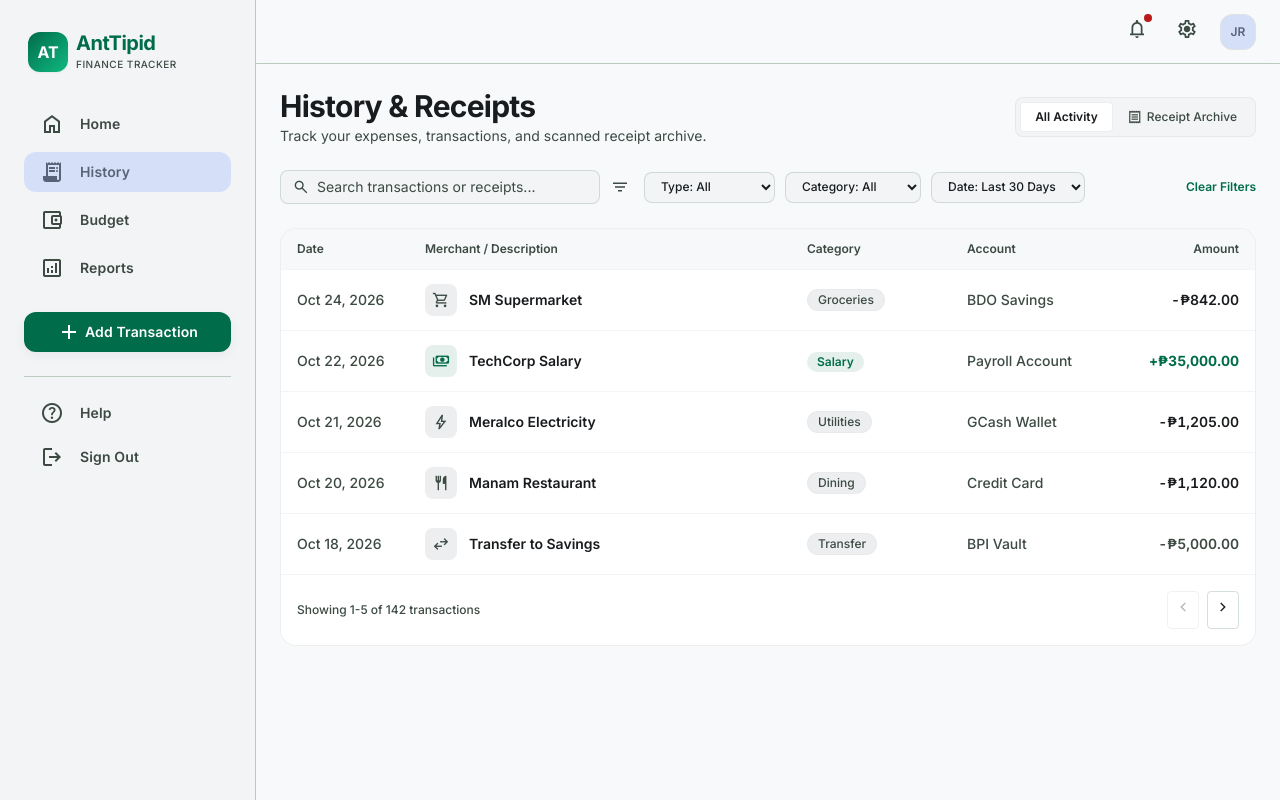
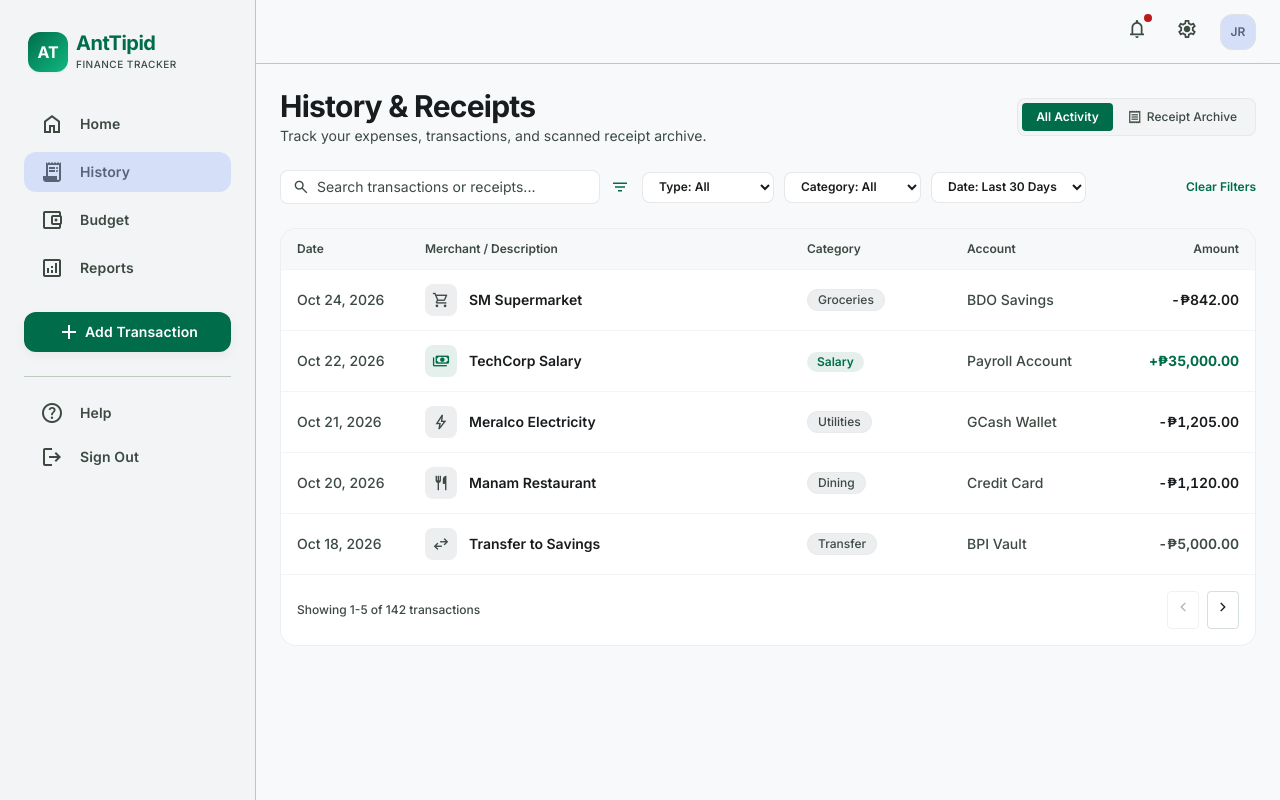
Before and after one commit to WWH16/AntTipid, a Django app: page /transactions/ in a window 1280 px wide. Run offline with Django 5.2, Linux system fonts and the light colour scheme; some libraries are stand-ins or nearby versions.

Commit message:
fix the color on the tab and the filter

```diff
--- a/dashboard/templates/dashboard/transactions.html
+++ b/dashboard/templates/dashboard/transactions.html
@@ -19,7 +19,7 @@
             <!-- View Switcher (All Activity vs Receipt Archive) -->
             <div class="flex items-center gap-2 self-stretch sm:self-auto justify-between sm:justify-end">
                 <div class="flex bg-surface-container-low rounded-xl p-1 border border-surface-variant/60 shadow-xs" id="view-mode-toggle-group">
-                    <button id="btn-view-transactions" class="btn-view-mode px-3.5 py-1.5 rounded-lg bg-surface-container-lowest text-on-surface border border-surface-variant/60 font-label-md text-xs font-semibold shadow-xs transition-all flex items-center gap-1 cursor-pointer">All Activity</button>
+                    <button id="btn-view-transactions" class="btn-view-mode px-3.5 py-1.5 rounded-lg bg-primary text-on-primary font-label-md text-xs font-semibold shadow-xs transition-all flex items-center gap-1 cursor-pointer">All Activity</button>
                     <button id="btn-view-receipts" class="btn-view-mode px-3.5 py-1.5 rounded-lg font-label-md text-xs text-on-surface-variant hover:text-on-surface font-medium transition-all flex items-center gap-1 cursor-pointer">
                         <span class="material-symbols-outlined text-[16px]">receipt</span>
                         Receipt Archive
@@ -36,11 +36,11 @@
             <div class="flex gap-2">
                 <div class="relative flex-grow">
                     <span class="material-symbols-outlined absolute left-3 top-1/2 -translate-y-1/2 text-on-surface-variant text-[18px]">search</span>
-                    <input id="input-search-mobile" class="w-full pl-9 pr-3 h-10 bg-surface-container-low border border-surface-variant/80 rounded-xl text-body-sm text-on-surface placeholder:text-on-surface-variant outline-none focus:ring-2 focus:ring-primary/20 focus:border-primary" placeholder="Search transactions or receipts..." type="text">
+                    <input id="input-search-mobile" class="w-full pl-9 pr-3 h-10 bg-surface-container-lowest border border-surface-variant/80 rounded-xl text-body-sm text-on-surface placeholder:text-on-surface-variant outline-none focus:ring-2 focus:ring-primary/20 focus:border-primary shadow-2xs" placeholder="Search transactions or receipts..." type="text">
                 </div>
-                <button id="btn-open-filter-mobile" class="h-10 px-3 bg-surface-container-low border border-surface-variant/80 rounded-xl flex items-center gap-1.5 text-on-surface hover:bg-surface-container-high active:scale-95 transition-all cursor-pointer">
+                <button id="btn-open-filter-mobile" class="h-10 px-3.5 bg-surface-container-lowest border border-surface-variant/80 rounded-xl flex items-center gap-1.5 text-on-surface hover:bg-surface-container-low active:scale-95 transition-all cursor-pointer font-semibold shadow-2xs">
                     <span class="material-symbols-outlined text-[18px]">filter_list</span>
-                    <span class="font-label-sm text-xs font-medium">Filter</span>
+                    <span class="font-label-sm text-xs font-semibold">Filter</span>
                     <span id="badge-active-filters-mobile" class="hidden w-4 h-4 bg-primary text-on-primary rounded-full text-[10px] font-bold flex items-center justify-center">0</span>
                 </button>
             </div>
@@ -51,20 +51,20 @@
             <!-- Desktop Search Bar -->
             <div class="relative flex-1 max-w-xs min-w-[220px]">
                 <span class="material-symbols-outlined absolute left-3 top-1/2 -translate-y-1/2 text-on-surface-variant text-[18px]">search</span>
-                <input id="input-search-desktop" class="w-full pl-9 pr-3 py-1.5 bg-surface-container-low border border-outline-variant/60 rounded-xl text-body-sm text-on-surface placeholder:text-on-surface-variant outline-none focus:border-primary focus:ring-2 focus:ring-primary/20 transition-all" placeholder="Search transactions or receipts..." type="text">
+                <input id="input-search-desktop" class="w-full pl-9 pr-3 py-1.5 bg-surface-container-lowest border border-surface-variant/80 rounded-xl text-body-sm text-on-surface placeholder:text-on-surface-variant outline-none focus:border-primary focus:ring-2 focus:ring-primary/20 transition-all shadow-2xs" placeholder="Search transactions or receipts..." type="text">
             </div>
 
-            <span class="material-symbols-outlined text-on-surface-variant text-[20px] mr-1">filter_list</span>
+            <span class="material-symbols-outlined text-primary text-[20px] mr-0.5">filter_list</span>
 
             <!-- Filter: Type -->
-            <select id="select-type-desktop" class="px-3 py-1.5 rounded-xl border border-outline-variant/60 font-label-sm text-xs text-on-surface bg-surface-container-low hover:bg-surface-container-high focus:ring-2 focus:ring-primary/20 outline-none transition-colors cursor-pointer font-medium">
+            <select id="select-type-desktop" class="px-3 py-1.5 rounded-xl border border-surface-variant/80 font-label-sm text-xs text-on-surface bg-surface-container-lowest hover:bg-surface-container-low focus:ring-2 focus:ring-primary/20 focus:border-primary outline-none transition-all cursor-pointer font-semibold shadow-2xs">
                 <option value="all">Type: All</option>
                 <option value="income">Type: Income</option>
                 <option value="expense">Type: Expense</option>
             </select>
 
             <!-- Filter: Category -->
-            <select id="select-category-desktop" class="px-3 py-1.5 rounded-xl border border-outline-variant/60 font-label-sm text-xs text-on-surface bg-surface-container-low hover:bg-surface-container-high focus:ring-2 focus:ring-primary/20 outline-none transition-colors cursor-pointer font-medium">
+            <select id="select-category-desktop" class="px-3 py-1.5 rounded-xl border border-surface-variant/80 font-label-sm text-xs text-on-surface bg-surface-container-lowest hover:bg-surface-container-low focus:ring-2 focus:ring-primary/20 focus:border-primary outline-none transition-all cursor-pointer font-semibold shadow-2xs">
                 <option value="all">Category: All</option>
                 <option value="Groceries">Groceries</option>
                 <option value="Dining">Dining</option>
@@ -76,7 +76,7 @@
             </select>
 
             <!-- Filter: Date Range -->
-            <select id="select-date-desktop" class="px-3 py-1.5 rounded-xl border border-outline-variant/60 font-label-sm text-xs text-on-surface bg-surface-container-low hover:bg-surface-container-high focus:ring-2 focus:ring-primary/20 outline-none transition-colors cursor-pointer font-medium">
+            <select id="select-date-desktop" class="px-3 py-1.5 rounded-xl border border-surface-variant/80 font-label-sm text-xs text-on-surface bg-surface-container-lowest hover:bg-surface-container-low focus:ring-2 focus:ring-primary/20 focus:border-primary outline-none transition-all cursor-pointer font-semibold shadow-2xs">
                 <option value="30days">Date: Last 30 Days</option>
                 <option value="this-month">Date: This Month</option>
                 <option value="all-time">Date: All Time</option>
@@ -523,7 +523,7 @@
             <div class="flex flex-col gap-1.5">
                 <label class="font-label-md text-xs text-on-surface font-semibold">Transaction Type</label>
                 <div class="grid grid-cols-3 gap-2" id="group-type-pills">
-                    <button data-type="all" class="pill-type py-2 px-3 rounded-xl border border-on-surface bg-on-surface text-inverse-on-surface font-label-md text-xs font-semibold shadow-xs transition-all cursor-pointer text-center">All</button>
+                    <button data-type="all" class="pill-type py-2 px-3 rounded-xl border border-primary bg-primary text-on-primary font-label-md text-xs font-semibold shadow-xs transition-all cursor-pointer text-center">All</button>
                     <button data-type="income" class="pill-type py-2 px-3 rounded-xl border border-surface-variant/60 bg-surface-container-low text-on-surface hover:bg-surface-container-high font-label-md text-xs font-medium transition-all cursor-pointer text-center">Income</button>
                     <button data-type="expense" class="pill-type py-2 px-3 rounded-xl border border-surface-variant/60 bg-surface-container-low text-on-surface hover:bg-surface-container-high font-label-md text-xs font-medium transition-all cursor-pointer text-center">Expense</button>
                 </div>
@@ -533,7 +533,7 @@
             <div class="flex flex-col gap-1.5">
                 <label class="font-label-md text-xs text-on-surface font-semibold">Category</label>
                 <div class="flex flex-wrap gap-1.5" id="group-category-chips">
-                    <button data-cat="all" class="chip-cat px-3 py-1.5 rounded-full border border-on-surface bg-on-surface text-inverse-on-surface font-label-sm text-xs font-semibold shadow-xs transition-all cursor-pointer">All Categories</button>
+                    <button data-cat="all" class="chip-cat px-3 py-1.5 rounded-full border border-primary bg-primary text-on-primary font-label-sm text-xs font-semibold shadow-xs transition-all cursor-pointer">All Categories</button>
                     <button data-cat="Groceries" class="chip-cat px-3 py-1.5 rounded-full border border-surface-variant/60 bg-surface-container-low text-on-surface hover:bg-surface-container-high font-label-sm text-xs font-medium transition-all cursor-pointer">Groceries</button>
                     <button data-cat="Dining" class="chip-cat px-3 py-1.5 rounded-full border border-surface-variant/60 bg-surface-container-low text-on-surface hover:bg-surface-container-high font-label-sm text-xs font-medium transition-all cursor-pointer">Food & Dining</button>
                     <button data-cat="Transportation" class="chip-cat px-3 py-1.5 rounded-full border border-surface-variant/60 bg-surface-container-low text-on-surface hover:bg-surface-container-high font-label-sm text-xs font-medium transition-all cursor-pointer">Transportation</button>
@@ -547,7 +547,7 @@
             <div class="flex flex-col gap-1.5">
                 <label class="font-label-md text-xs text-on-surface font-semibold">Timeframe</label>
                 <div class="grid grid-cols-2 gap-2">
-                    <button data-date="this-month" class="btn-date-range py-2 px-3 h-9 rounded-xl border border-on-surface bg-on-surface text-inverse-on-surface font-body-sm text-xs font-semibold transition-all text-left flex justify-between items-center cursor-pointer shadow-xs">
+                    <button data-date="this-month" class="btn-date-range py-2 px-3 h-9 rounded-xl border border-primary bg-primary text-on-primary font-body-sm text-xs font-semibold transition-all text-left flex justify-between items-center cursor-pointer shadow-xs">
                         <span>This Month</span>
                         <span class="material-symbols-outlined text-[16px]">calendar_today</span>
                     </button>
@@ -562,7 +562,7 @@
         <!-- Action Buttons -->
         <div class="flex items-center justify-end gap-2 pt-3 border-t border-surface-variant/40 mt-1">
             <button id="btn-reset-filters-modal" class="px-3.5 py-2 rounded-xl text-on-surface-variant hover:bg-surface-container-low font-label-md text-xs font-semibold transition-all cursor-pointer">Clear</button>
-            <button id="btn-apply-filters-modal" class="px-4 py-2 rounded-xl bg-on-surface text-inverse-on-surface hover:bg-on-surface/90 font-label-md text-xs font-semibold transition-all shadow-xs active:scale-[0.98] focus-visible:outline-none focus-visible:ring-2 focus-visible:ring-primary cursor-pointer">Apply Filters</button>
+            <button id="btn-apply-filters-modal" class="px-4 py-2 rounded-xl bg-primary text-on-primary hover:bg-primary/90 font-label-md text-xs font-semibold transition-all shadow-xs active:scale-[0.98] focus-visible:outline-none focus-visible:ring-2 focus-visible:ring-primary cursor-pointer">Apply Filters</button>
         </div>
     </div>
 </div>
@@ -579,13 +579,13 @@
         function switchViewMode(mode) {
             if (mode === 'receipts') {
                 btnViewTx.className = 'btn-view-mode px-3.5 py-1.5 rounded-lg font-label-md text-xs text-on-surface-variant hover:text-on-surface font-medium transition-all flex items-center gap-1 cursor-pointer';
-                btnViewReceipts.className = 'btn-view-mode px-3.5 py-1.5 rounded-lg bg-surface-container-lowest text-on-surface border border-surface-variant/60 font-label-md text-xs font-semibold shadow-xs transition-all flex items-center gap-1 cursor-pointer';
+                btnViewReceipts.className = 'btn-view-mode px-3.5 py-1.5 rounded-lg bg-primary text-on-primary font-label-md text-xs font-semibold shadow-xs transition-all flex items-center gap-1 cursor-pointer';
                 secTx.classList.add('hidden');
                 secReceipts.classList.remove('hidden');
                 secReceipts.classList.add('flex');
             } else {
                 btnViewReceipts.className = 'btn-view-mode px-3.5 py-1.5 rounded-lg font-label-md text-xs text-on-surface-variant hover:text-on-surface font-medium transition-all flex items-center gap-1 cursor-pointer';
-                btnViewTx.className = 'btn-view-mode px-3.5 py-1.5 rounded-lg bg-surface-container-lowest text-on-surface border border-surface-variant/60 font-label-md text-xs font-semibold shadow-xs transition-all flex items-center gap-1 cursor-pointer';
+                btnViewTx.className = 'btn-view-mode px-3.5 py-1.5 rounded-lg bg-primary text-on-primary font-label-md text-xs font-semibold shadow-xs transition-all flex items-center gap-1 cursor-pointer';
                 secReceipts.classList.add('hidden');
                 secReceipts.classList.remove('flex');
                 secTx.classList.remove('hidden');
```
